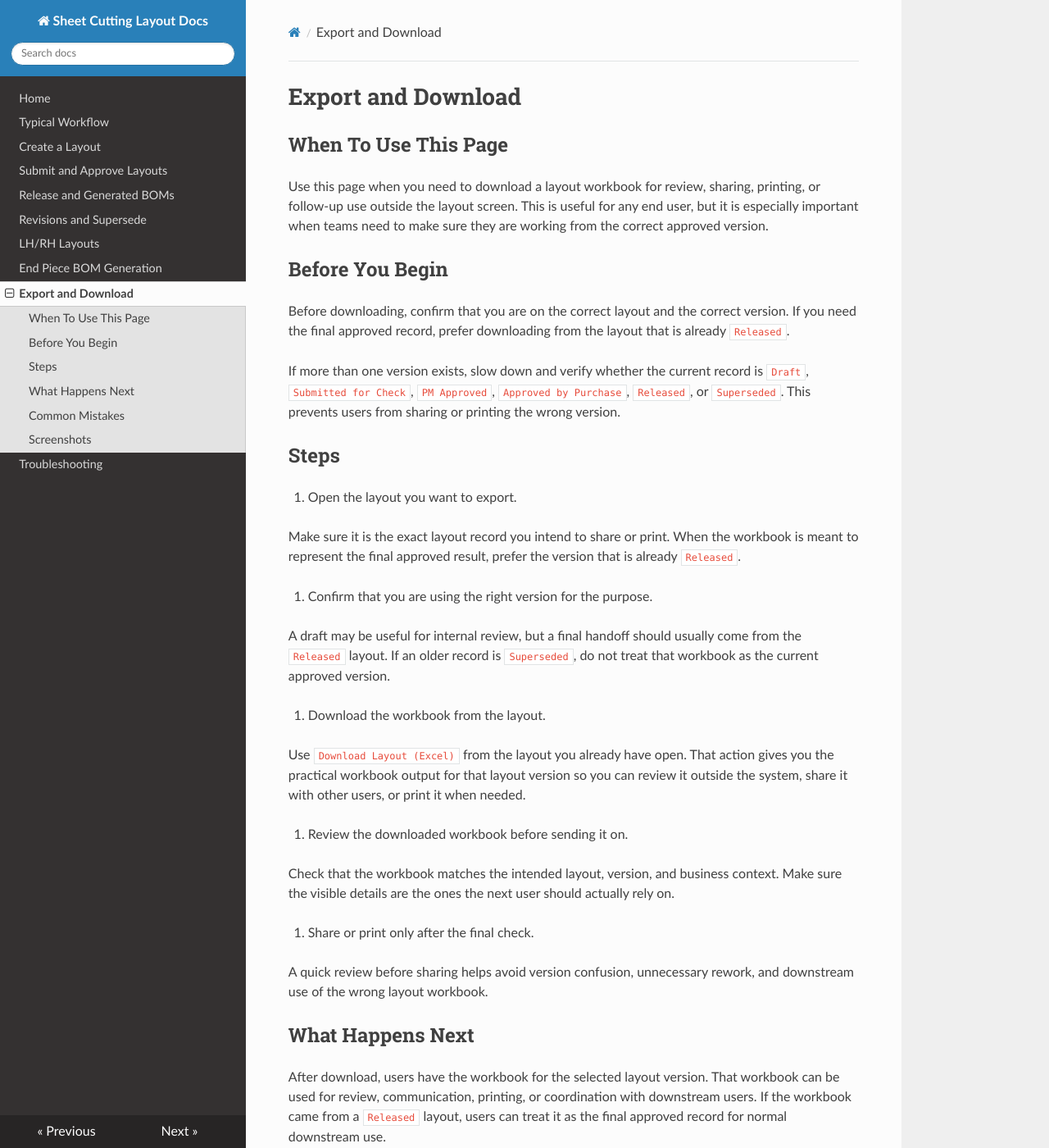
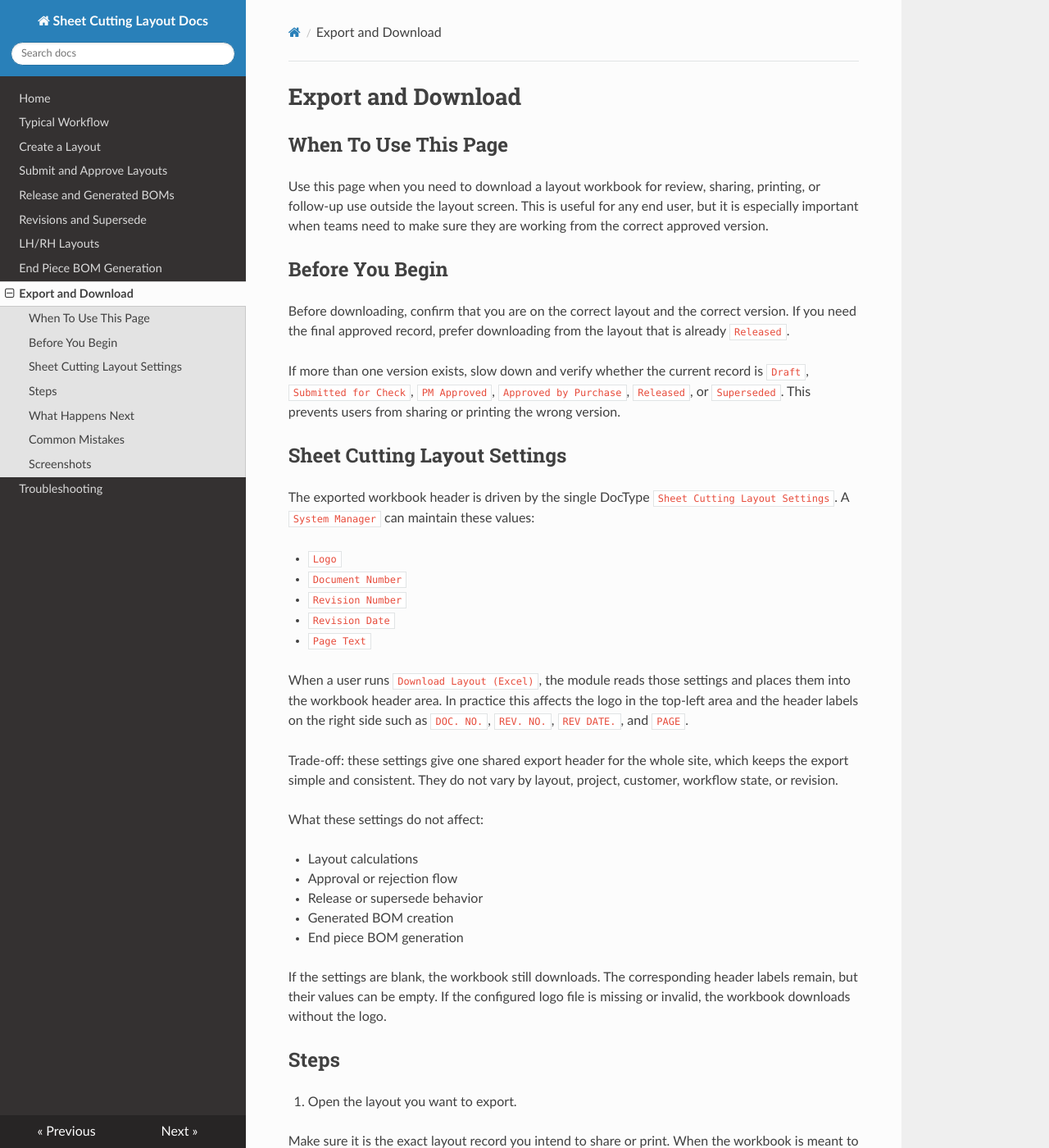
Before and after one commit to Guru107/sheet_cutting_layout, an MkDocs documentation site: the page built from docs/user-manual/wiki/Export-and-Download.md, in a window 1280 px wide and 1400 px high. Shown: the whole window at 82% size. Built offline with MkDocs 1.6.1, drawn with Linux system fonts in a browser that asks for light colours; nearby versions of some CDN libraries; some of the changed text lies outside the part shown.

Commit message:
docs: document sheet layout settings

```diff
--- a/docs/user-manual/wiki/Export-and-Download.md
+++ b/docs/user-manual/wiki/Export-and-Download.md
@@ -9,6 +9,30 @@ Use this page when you need to download a layout workbook for review, sharing, p
 Before downloading, confirm that you are on the correct layout and the correct version. If you need the final approved record, prefer downloading from the layout that is already `Released`.
 
 If more than one version exists, slow down and verify whether the current record is `Draft`, `Submitted for Check`, `PM Approved`, `Approved by Purchase`, `Released`, or `Superseded`. This prevents users from sharing or printing the wrong version.
+
+## Sheet Cutting Layout Settings
+
+The exported workbook header is driven by the single DocType `Sheet Cutting Layout Settings`. A `System Manager` can maintain these values:
+
+- `Logo`
+- `Document Number`
+- `Revision Number`
+- `Revision Date`
+- `Page Text`
+
+When a user runs `Download Layout (Excel)`, the module reads those settings and places them into the workbook header area. In practice this affects the logo in the top-left area and the header labels on the right side such as `DOC. NO.`, `REV. NO.`, `REV DATE.`, and `PAGE`.
+
+Trade-off: these settings give one shared export header for the whole site, which keeps the export simple and consistent. They do not vary by layout, project, customer, workflow state, or revision.
+
+What these settings do not affect:
+
+- Layout calculations
+- Approval or rejection flow
+- Release or supersede behavior
+- Generated BOM creation
+- End piece BOM generation
+
+If the settings are blank, the workbook still downloads. The corresponding header labels remain, but their values can be empty. If the configured logo file is missing or invalid, the workbook downloads without the logo.
 
 ## Steps
 
@@ -43,6 +67,8 @@ If you later discover that the wrong version was downloaded, return to the layou
 - Downloading from the first matching layout without checking the version.
 - Sharing a workbook from `Draft` when the team actually needs the `Released` record.
 - Using a workbook from a `Superseded` layout as if it were current.
+- Editing `Sheet Cutting Layout Settings` and expecting workflow, BOM behavior, or calculations to change.
+- Forgetting that export header settings are shared across the site, not per layout.
 - Printing or sharing the workbook without doing a quick final review.
 - Assuming every downloaded workbook represents the final approved layout.
 
```
Also changed, not shown: docs/user-manual/wiki/index.md (+6 -0 lines).
